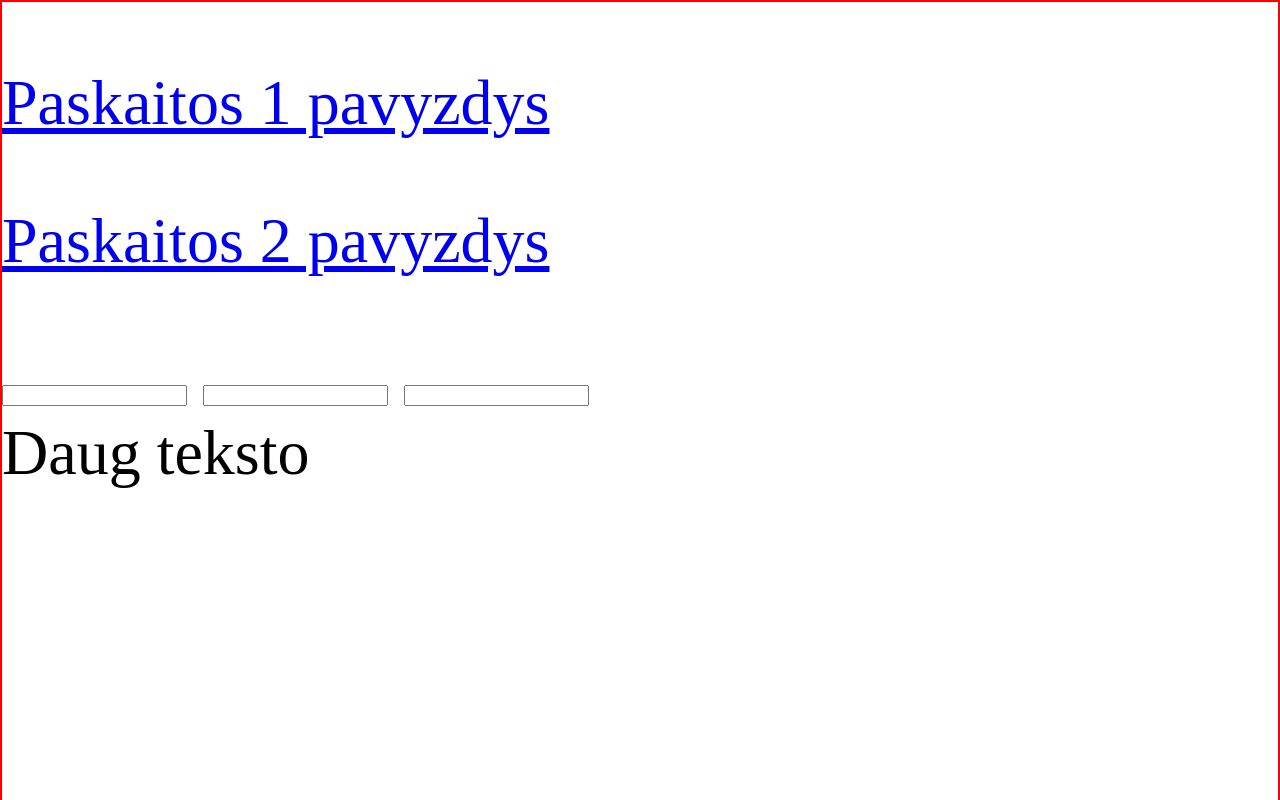
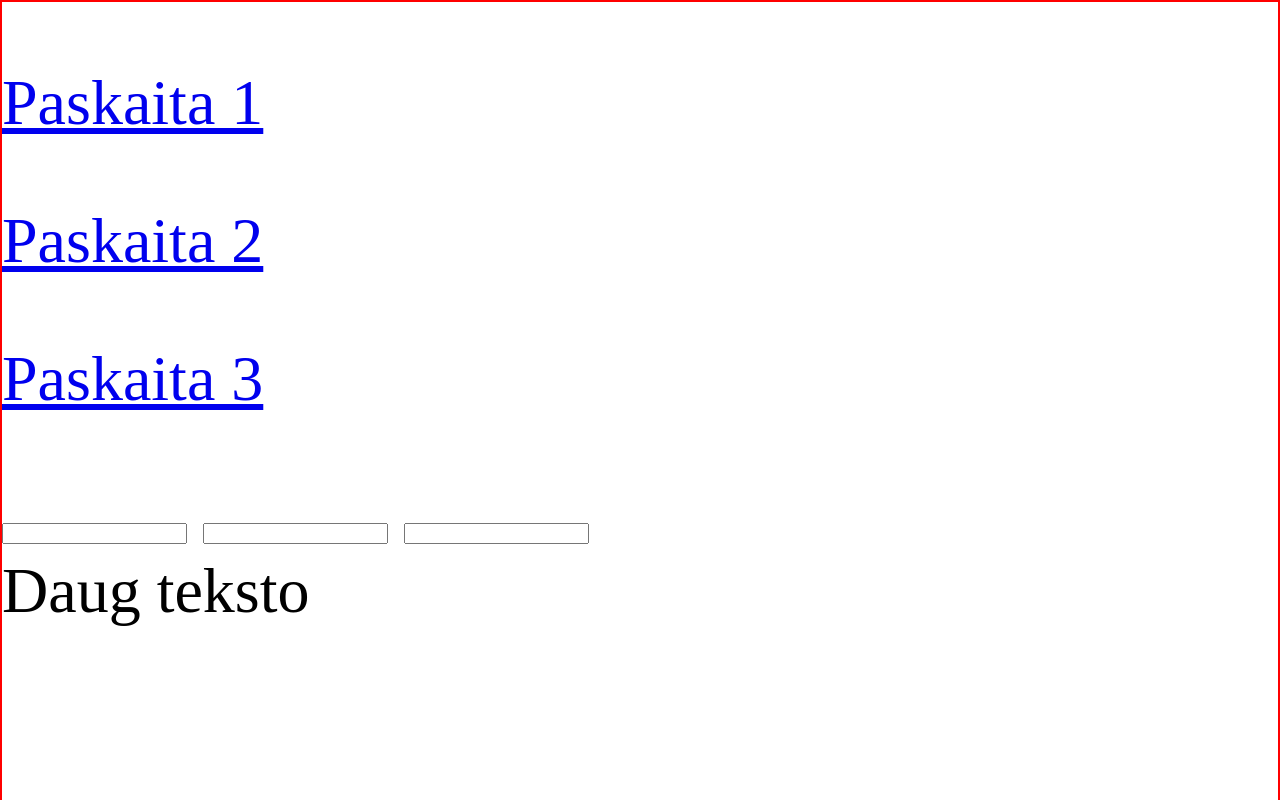
Before and after one commit to Simofy/front-end, a plain HTML site: page index.html in a window 1280 px wide. Shown: the top 800 px of the page. Drawn offline with Linux system fonts and the light colour scheme.

Commit message:
Adding links

```diff
--- a/index.html
+++ b/index.html
@@ -3,18 +3,16 @@
   <head>
     <title> Code Academy </title>
     <link rel="stylesheet" type="text/css" href="style.css"></link>
-    <base href="test" target="_blank">
-    <script>
-      let a = "";
-
-    </script>
   </head>
   <body class="p-demo">
     <p>
-      <a href="paskaita1">Paskaitos 1 pavyzdys</a>
+      <a href="paskaita1">Paskaita 1</a>
     </p>
     <p>
-      <a href="/paskaita2">Paskaitos 2 pavyzdys</a>
+      <a href="/paskaita2">Paskaita 2</a>
+    </p>
+    <p>
+      <a href="/paskaita3">Paskaita 3</a>
     </p>
 
     <input type="text" >
```
